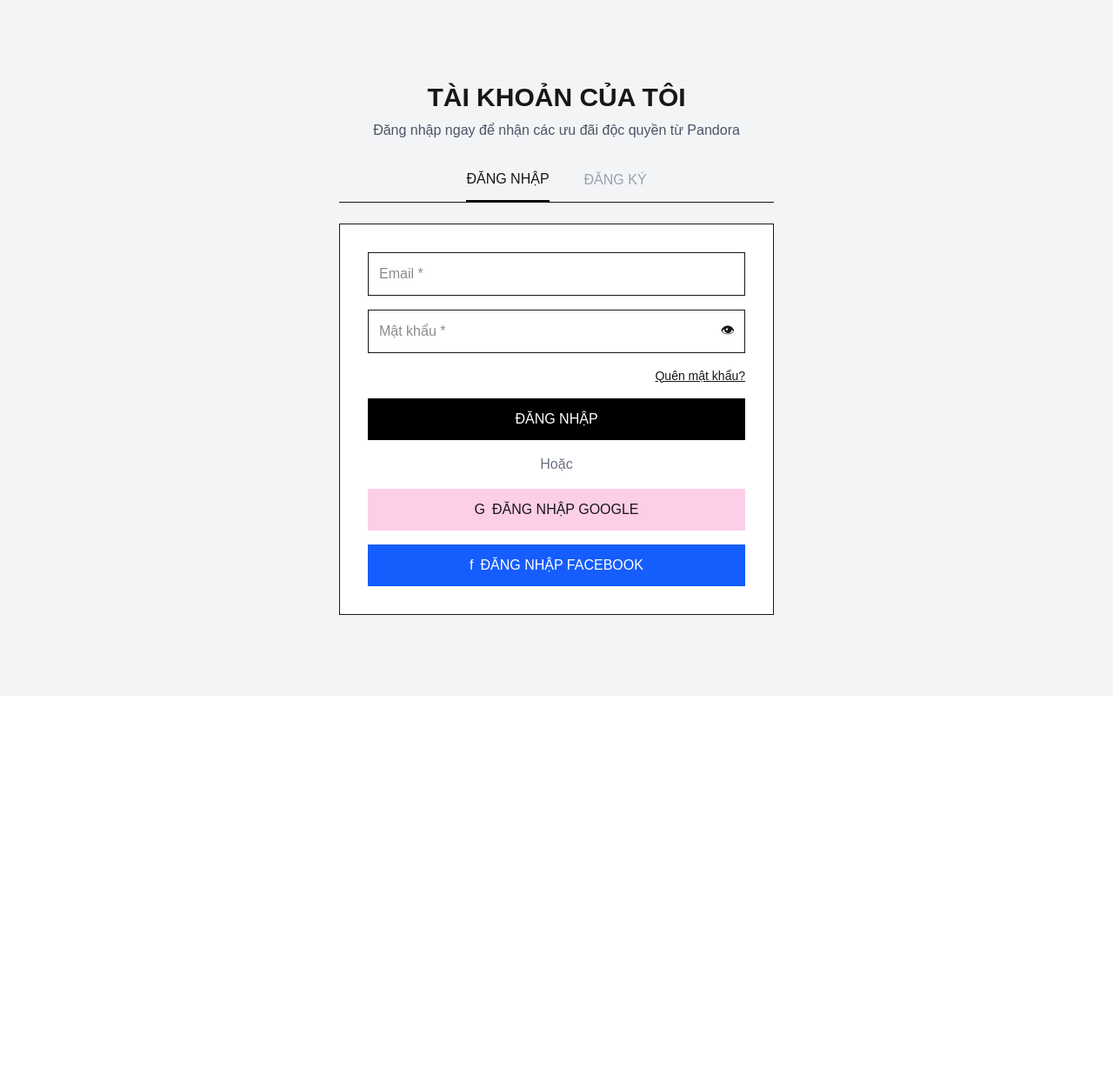
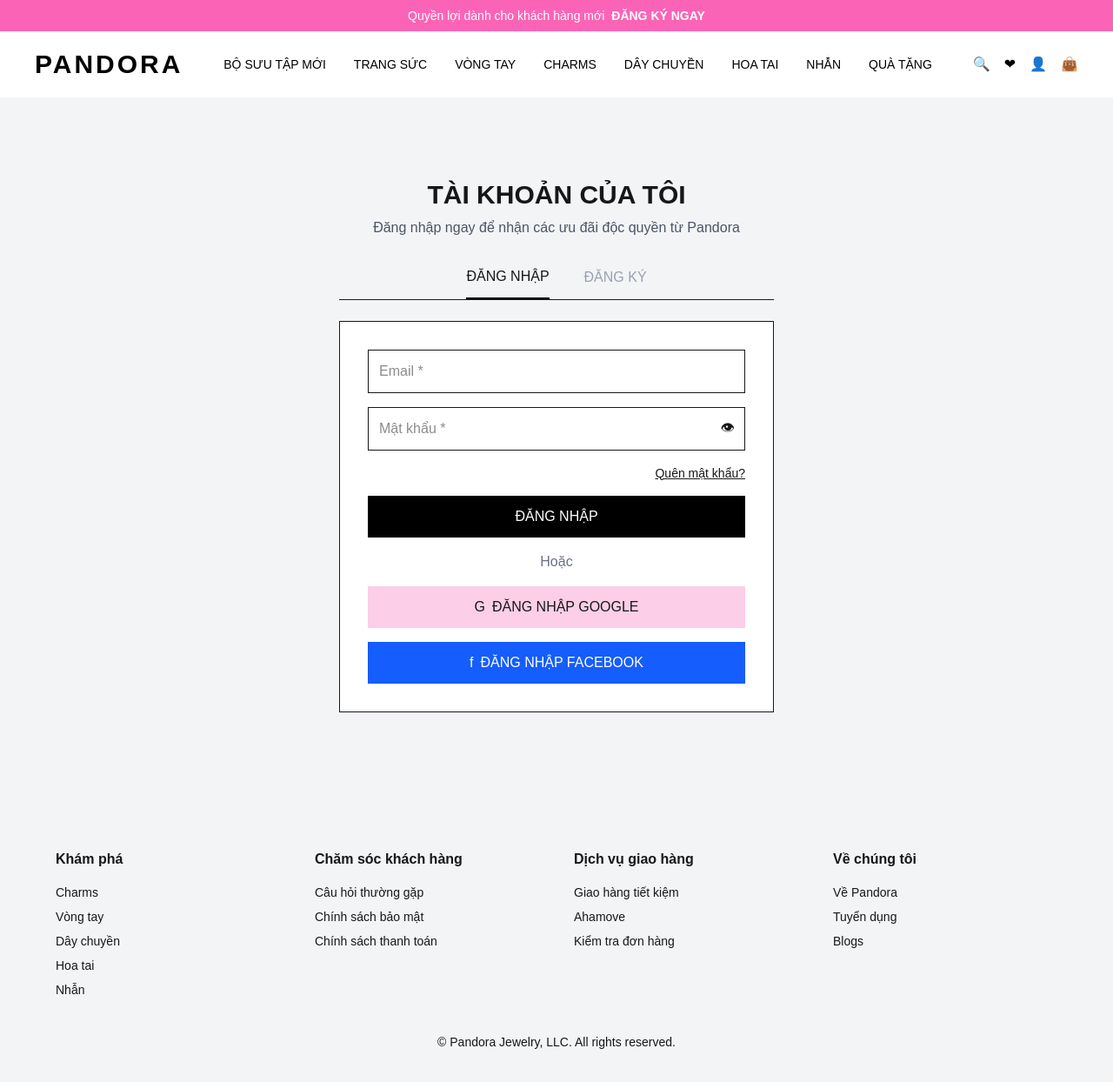
Before and after one commit to CongDongVN/padora-frontend, a Next.js app: page /login in a window 1280 px wide. Shown: the top 1244 px of the page at 87% size. Before the commit the page ends 800 px from the top, so only its background shows below. Built offline with nearby package versions, Linux system fonts and the light colour scheme.

Commit message:
add import to login

```diff
--- a/app/login/page.tsx
+++ b/app/login/page.tsx
@@ -1,5 +1,10 @@
+import Header from "@/components/Header"
+import Footer from "@/components/Footer"
+
 export default function LoginPage() {
   return (
+    <>
+    <Header />
     <main className="bg-gray-100 min-h-screen flex items-center justify-center">
       <div className="w-[500px] text-center">
         <h1 className="text-3xl font-bold mb-2">TÀI KHOẢN CỦA TÔI</h1>
@@ -63,5 +68,7 @@
         </div>
       </div>
     </main>
+    <Footer />
+    </>
   )
 }
```
